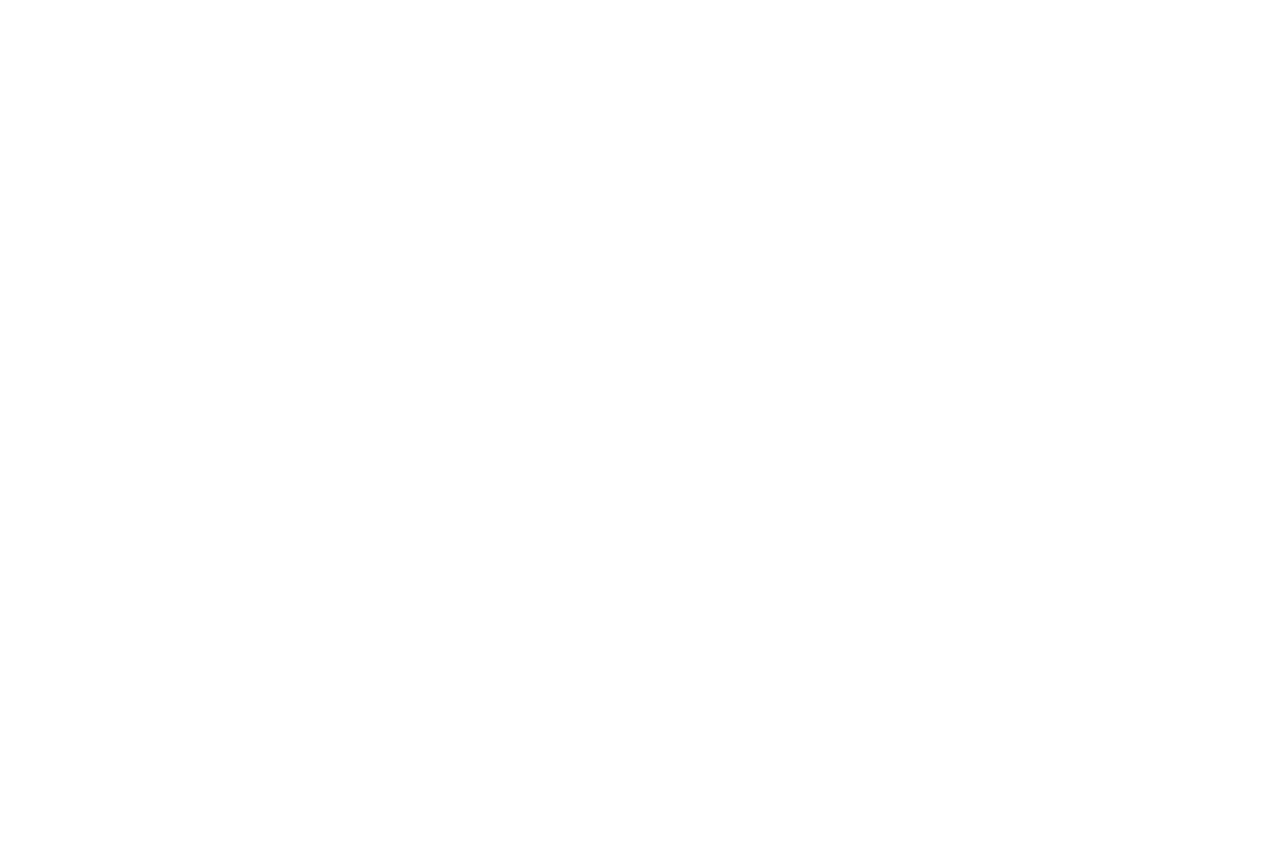
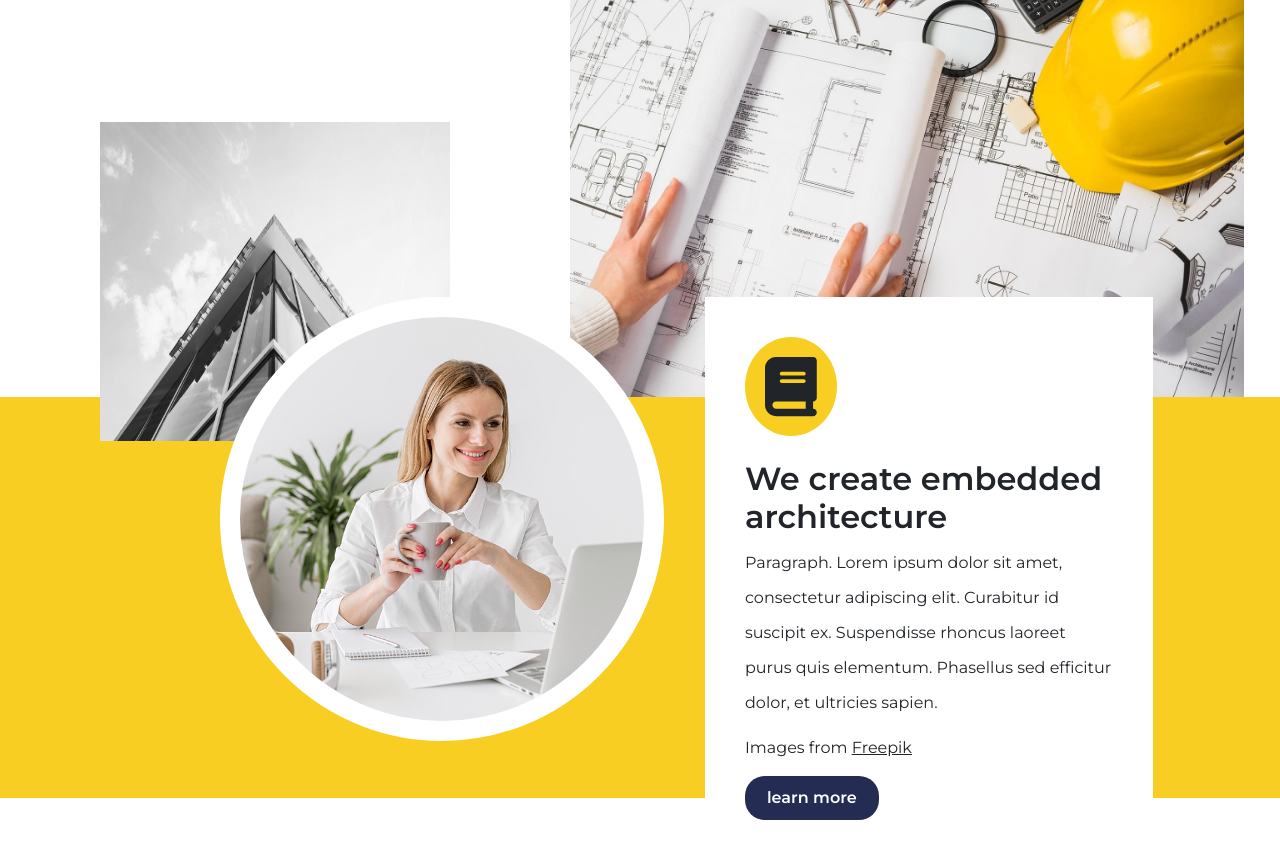
Before and after one commit to tharanga270/companysite, a React (Create React App) app: page / in a window 1280 px wide. Shown: the part 3940-4798 px from the top of the page. Before the commit the page ends 3822 px from the top, so only its background shows below. Built offline with nearby package versions, Linux system fonts and the light colour scheme.

Commit message:
embedded architecture complete

```diff
--- a/src/App.css
+++ b/src/App.css
@@ -228,3 +228,69 @@
   font-weight: 400;
 }
 /*about company*/
+
+/*embedded architecture content*/
+.emb-arch-content {
+  position: relative;
+  min-height: 1200px;
+}
+.embed-image1 {
+  width: 350px;
+  height: 319px;
+  position: absolute;
+  top: 240px;
+  left: 100px;
+  z-index: 5;
+}
+.embed-image2 {
+  width: 674px;
+  height: 486px;
+  position: absolute;
+  top: 50px;
+  left: 570px;
+  /*z-index: 5;*/
+}
+.embed-yellow-cont {
+  width: 100%;
+  height: 401px;
+  background-color: #f7ce21;
+  position: absolute;
+  z-index: 4;
+  top: 515px;
+}
+.embed-image3 {
+  width: 444px;
+  height: 444px;
+  border-radius: 100%;
+  border: 20px solid #ffffff;
+  position: absolute;
+  z-index: 6;
+  top: 415px;
+  left: 220px;
+  background: url(./images/embed-image3.jpg) no-repeat;
+  background-size: cover;
+  background-position: center;
+}
+.embed-text-cont {
+  width: 35%;
+  background-color: white;
+  position: absolute;
+  padding: 40px;
+  z-index: 10;
+  left: 705px;
+  margin-top: -100px;
+  /*border: 1px solid red;*/
+}
+.emb-icon {
+  font-size: 3.7rem;
+  background-color: #f7ce21;
+  padding: 20px;
+  border-radius: 100%;
+}
+.embed-text-cont h2 {
+  font-weight: 600;
+}
+.emb-para1 {
+  line-height: 35px;
+}
+/*embedded architecture content*/
--- a/src/App.js
+++ b/src/App.js
@@ -1,6 +1,7 @@
 import "./App.css";
 import AboutCompany from "./components/AboutCompany";
 import ArchitectureTextCont from "./components/ArchitectureTextCont";
+import EmbeddedArchitecture from "./components/EmbeddedArchitecture";
 import Header from "./components/Header";
 import OurService from "./components/OurService";
 import PhotoGalaryWhatWeDo from "./components/PhotoGalaryWhatWeDo";
@@ -14,6 +15,7 @@ function App() {
       <OurService />
       <WhoAreTheBest />
       <AboutCompany />
+      <EmbeddedArchitecture />
     </>
   );
 }
--- /dev/null
+++ b/src/components/EmbeddedArchitecture.js
@@ -0,0 +1,66 @@
+import React from "react";
+import embedimage1 from "../images/embed-image1.jpg";
+import embedimage2 from "../images/embed-image2.jpg";
+import { FontAwesomeIcon } from "@fortawesome/react-fontawesome";
+import { faBook } from "@fortawesome/free-solid-svg-icons";
+function EmbeddedArchitecture() {
+  return (
+    <>
+      <section className="emb-arch-content">
+        <img src={embedimage1} className="embed-image1" alt="embed-image1" />
+        <img src={embedimage2} className="embed-image2" alt="embed-image2" />
+
+        <div className="embed-yellow-cont">
+          <div className="position-relative">
+            <div className="embed-text-cont">
+              <div>
+                <FontAwesomeIcon icon={faBook} className="emb-icon" />
+              </div>
+              <h2 className="pt-4">We create embedded architecture</h2>
+              <p className="emb-para1">
+                Paragraph. Lorem ipsum dolor sit amet, consectetur adipiscing
+                elit. Curabitur id suscipit ex. Suspendisse rhoncus laoreet
+                purus quis elementum. Phasellus sed efficitur dolor, et
+                ultricies sapien.
+              </p>
+              <p>
+                Images from{" "}
+                <a href="#" className="text-dark">
+                  Freepik
+                </a>
+              </p>
+              <button className="cmn-btns">learn more</button>
+            </div>
+          </div>
+        </div>
+        <div className="embed-image3"></div>
+      </section>
+    </>
+  );
+}
+
+export default EmbeddedArchitecture;
+
+/* <section class="emb-arch-content">
+    <img class="embed-image1" src="images/embed-image1.jpg" alt="embed-image1">
+    <img class="embed-image2" src="images/embed-image2.jpg" alt="embed-image2">
+    <div class="embed-yellow-cont">
+        <div class="position-relative">
+            <div class="embed-text-cont">
+                <div>
+                    <i class="fa-solid fa-book emb-icon"></i>
+                </div>
+                <h2 class="pt-4">We create embedded architecture</h2>
+                <p class="emb-para1">
+                    Paragraph. Lorem ipsum dolor sit amet, consectetur adipiscing elit. Curabitur id suscipit ex.
+                    Suspendisse rhoncus laoreet purus quis elementum. Phasellus sed efficitur dolor, et ultricies
+                    sapien.
+                </p>
+                <p>Images from <a href="#" class="text-dark">Freepik</a></p>
+                <button class="cmn-btns">learn more</button>
+            </div>
+        </div>
+
+    </div>
+    <img class="embed-image3" src="images/embed-image3.jpg" alt="embed-image3">
+</section> */
```
Also changed, not shown: src/components/WhoAreTheBest.js (+0 -14 lines).
